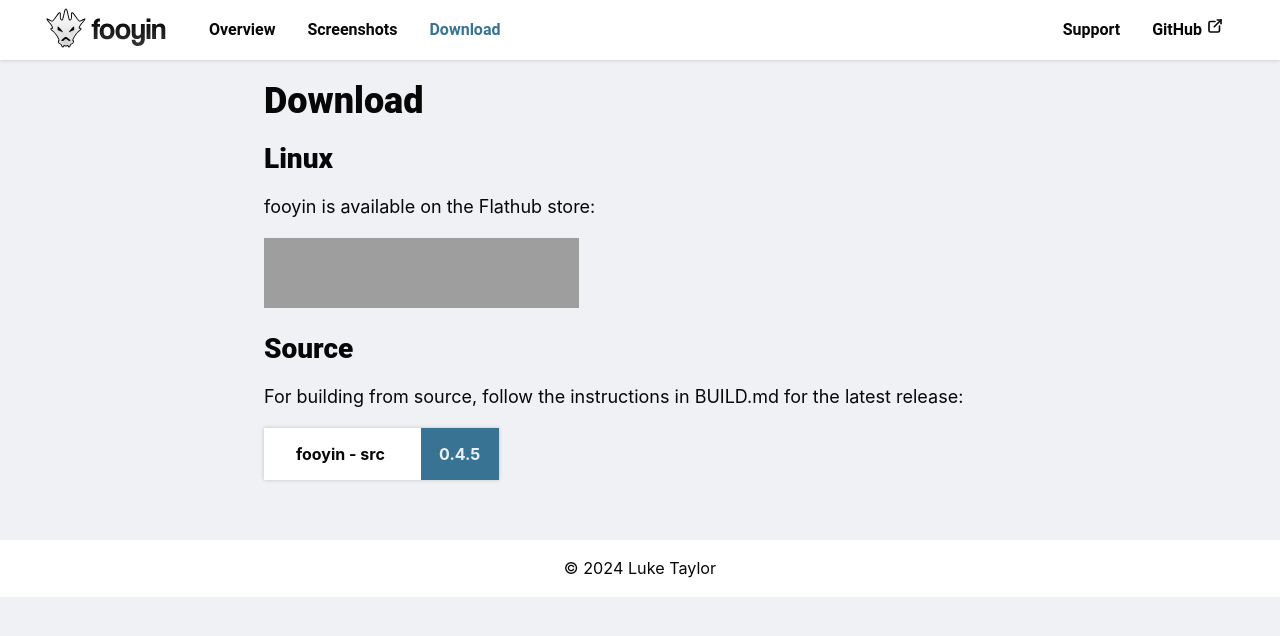
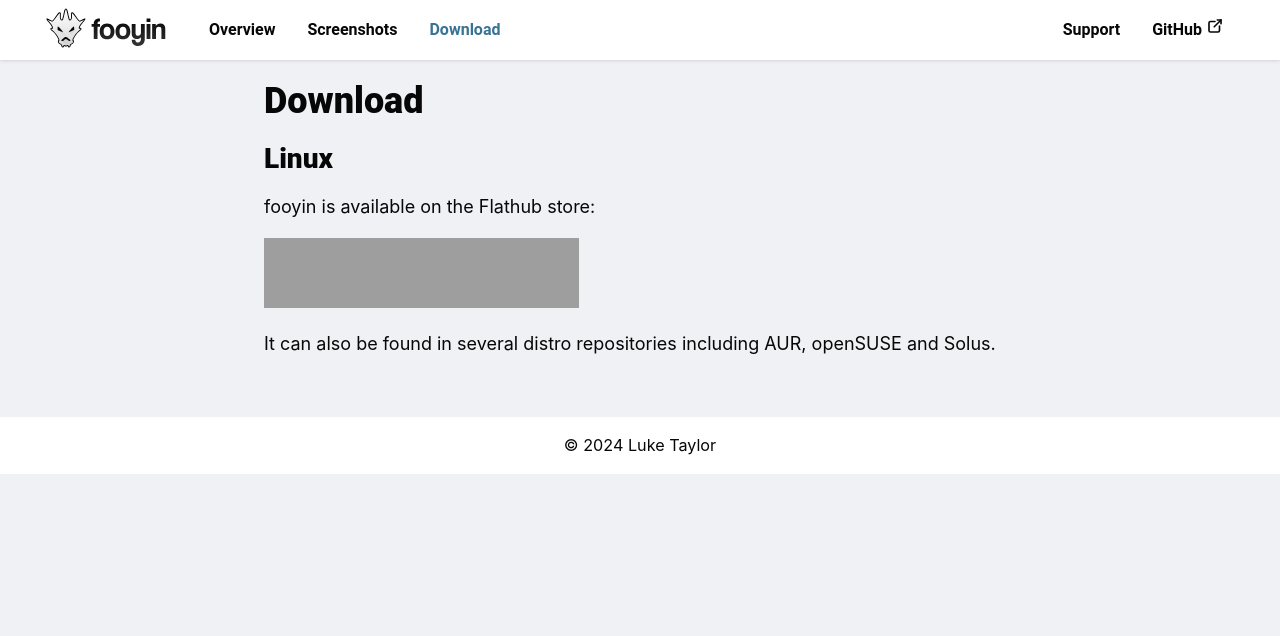
Before and after one commit to fooyin/fooyin.org, a Jekyll site: the page built from pages/download.html, in a window 1280 px wide. Shown: the top 636 px of the page. Built offline with Jekyll 4.4.1, drawn with Linux system fonts in a browser that asks for light colours; grey boxes are pictures that could not be loaded.

Commit message:
Update download page

```diff
--- a/pages/download.html
+++ b/pages/download.html
@@ -13,14 +13,7 @@
     </p>
     <a href="https://flathub.org/apps/details/org.fooyin.fooyin" target="_blank" rel="noopener noreferrer">
         <img alt="Download on Flathub" height="70" src="https://flathub.org/assets/badges/flathub-badge-en.png"></a>
-    <h3 class="title">Source</h3>
-    <p>For building from source, follow the instructions in BUILD.md for the latest release:</p>
-    <a class="btn btn-download" href="https://github.com/fooyin/fooyin/archive/refs/tags/v0.4.5.tar.gz" target="_blank"
-        rel="noopener noreferrer">
-        <div class="download-title">
-            fooyin - src</div>
-        <div class="download-hint">0.4.5</div>
-    </a>
+    <p>It can also be found in several distro repositories including AUR, openSUSE and Solus.
 </div>
 
 {% include footer.html %}
```
